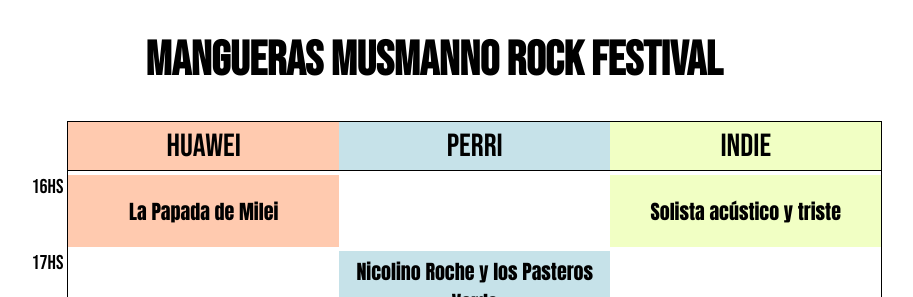
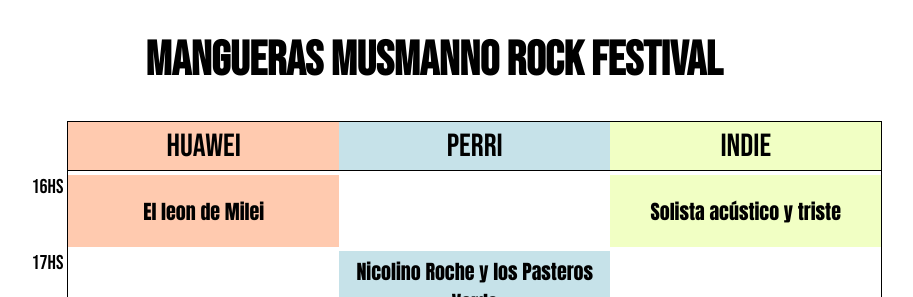
Before and after one commit to vicsuch/ManguerasMusmanoRockFestival, a plain HTML site: page Mangueras-Musmanno-Rock-Festival-main/index.html in a window 1280 px wide. Shown: the top 297 px of the page, without its empty margins (206-1119 px from the left). Drawn offline with Linux system fonts and the light colour scheme.

Commit message:
adasdsad

```diff
--- a/Mangueras-Musmanno-Rock-Festival-main/index.html
+++ b/Mangueras-Musmanno-Rock-Festival-main/index.html
@@ -23,7 +23,7 @@
                 <div class="name huawei">Huawei</div>
                 <div class="name perri" >Perri</div>
                 <div class="name indie" >Indie</div>
-                <div class="band huawei" style="grid-row-start: 2;">La Papada de Milei</div>
+                <div class="band huawei" style="grid-row-start: 2;">El leon de Milei</div>
                 <div class="band huawei" style="grid-row-start: 4;">Fonso y las paritarias</div>
                 <div class="band huawei" style="grid-row-start: 6;">V8</div>
                 <div class="band huawei" style="grid-row-start: 8;">La Chilena de Garnacho</div>
```
